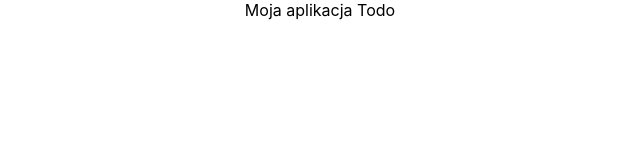
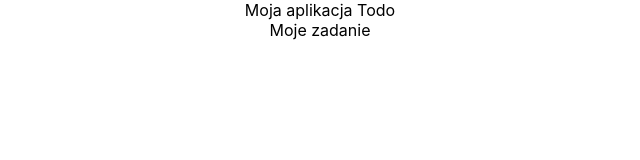
Before and after one commit to katarzynagodlewska/todo-app-react, a React app: page / in a window 1280 px wide. Shown: the top 160 px of the page, without its empty margins (320-960 px from the left). Built offline with nearby package versions, Linux system fonts and the light colour scheme.

Commit message:
create Todo component

```diff
--- /dev/null
+++ b/src/components/TodoList/Todo.js
@@ -0,0 +1,11 @@
+import React from 'react';
+
+function Todo(props) {
+    return (
+        <div>
+            Moje zadanie
+        </div>
+    )
+}
+
+export default Todo;
--- a/src/components/TodoList/TodoList.js
+++ b/src/components/TodoList/TodoList.js
@@ -1,9 +1,11 @@
 import React from 'react';
+import Todo from './Todo';
 
 function TodoList(props) {
     return (
         <div>
             Moja aplikacja Todo
+            <Todo/>
         </div>
     )
 }
```
